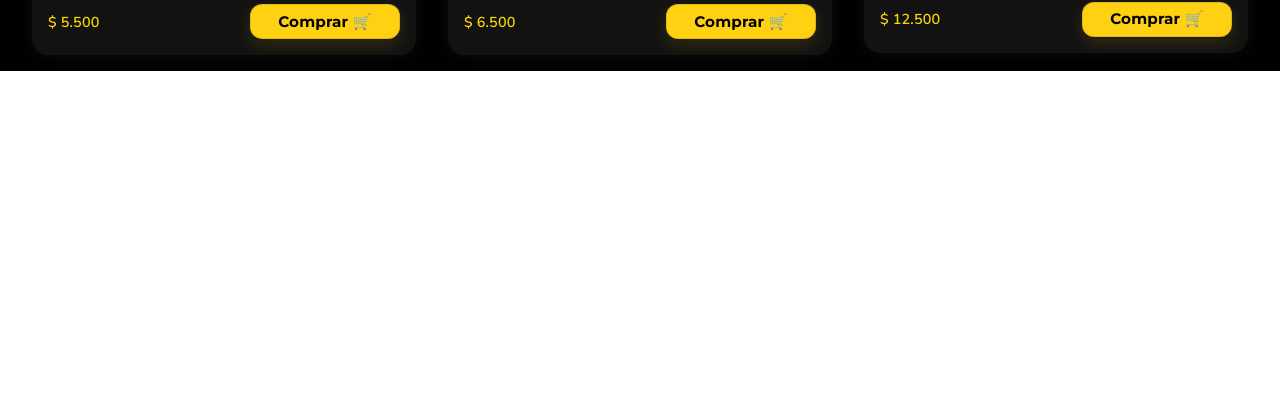
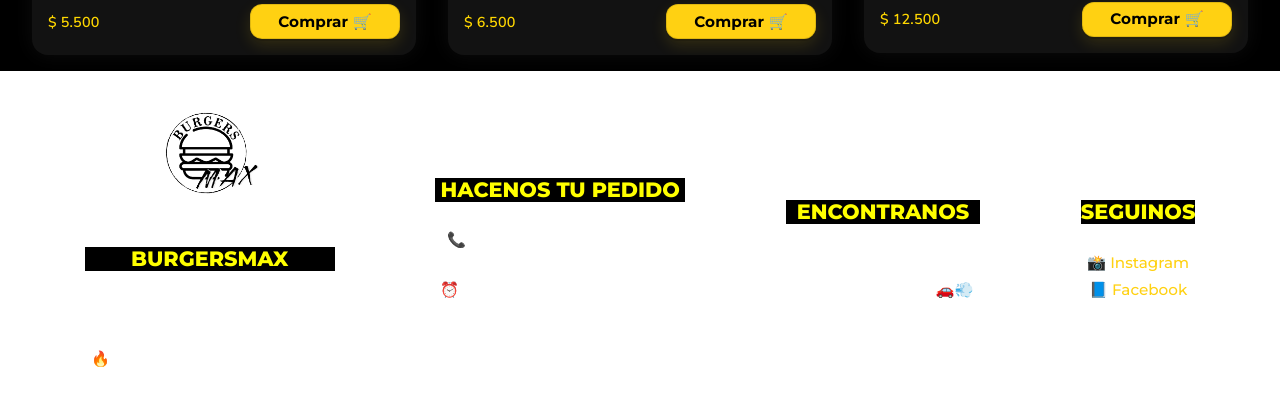
Before and after one commit to MaximoArielAranibe/burgersmax-web, a React (Vite) app: page / in a window 1280 px wide. Shown: the part 3018-3422 px from the top of the page. Before the commit the page ends 3089 px from the top, so only its background shows below. Built offline with nearby package versions, Linux system fonts and the light colour scheme.

Commit message:
Cambios visuales en el footer

```diff
--- /dev/null
+++ b/src/components/Footer.jsx
@@ -0,0 +1,52 @@
+import React from 'react'
+import '../styles/footer.scss'
+import logo from "../assets/BURGUERS-MAX-NEGATIVO.png"
+
+const Footer = () => {
+  return (
+    <footer className='footer'>
+      {/* Brand */}
+      <div className="footer__row footer__row__brand">
+        <img src={logo} className='footer__row__brand__img' alt="burgersmax_logo" />
+        <div className="footer__row__content">
+          <h4>BURGERSMAX</h4>
+          <p>Hamburguesas con tapa de asado</p>
+          <p>🔥 ¡Las mejores de Pergamino!</p>
+        </div>
+      </div>
+
+      {/* Contacto */}
+      <div className="footer__row footer__row__contact">
+        <div className="footer__row__content">
+          <h4>Hacenos tu pedido</h4>
+          <p><strong>📞 Tel/WhatsApp:</strong> +54 9 2477 451081</p>
+          <p><strong>⏰ Horarios:</strong> Jueves a Domingo 19:00 a 23:30</p>
+        </div>
+      </div>
+
+      {/* Ubicación */}
+      <div className="footer__row footer__row__about">
+        <div className="footer__row__content">
+          <h4>Encontranos</h4>
+          <p>Pergamino, Buenos Aires</p>
+          <p>Envíos a domicilio 🚗💨</p>
+        </div>
+      </div>
+
+      {/* Redes sociales */}
+      <div className="footer__row footer__row__social">
+        <div className="footer__row__content">
+          <h4>Seguinos</h4>
+          <p>
+            <a href="https://www.instagram.com" target="_blank" rel="noreferrer">📸 Instagram</a>
+          </p>
+          <p>
+            <a href="https://www.facebook.com" target="_blank" rel="noreferrer">📘 Facebook</a>
+          </p>
+        </div>
+      </div>
+    </footer>
+  )
+}
+
+export default Footer
--- a/src/components/Navbar.jsx
+++ b/src/components/Navbar.jsx
@@ -20,7 +20,7 @@ const Navbar = () => {
     <nav className="navbar">
       <div className="navbar__wrapper">
         <div className="navbar__logo">
-          <Link to='/' className="navbar__logo--text">BURGERS MAX</Link>
+          <Link to='/' className="navbar__logo--text" onClick={() =>window.scrollTo({top: 0, behavior:'smooth'})}>BURGERS MAX</Link>
         </div>
 
         <div className={`navbar__list ${menuOpen ? 'active' : ''}`}>
--- a/src/mocks/promos.json
+++ b/src/mocks/promos.json
@@ -1,23 +1,123 @@
 {
   "jueves": [
-    { "nombre": "1 Doble Oklahoma PROMO", "precio": 7000 },
-    { "nombre": "2 Triple Cheddar PROMO", "precio": 15500 },
-    { "nombre": "2 Doble Quesita PROMO", "precio": 14500 }
+    {
+      "nombre": "1 Doble Oklahoma PROMO",
+      "precio": 7000,
+      "markers": {
+        "hamburgesas": 1,
+        "medallones": 2
+      }
+    },
+    {
+      "nombre": "2 Triple Cheddar PROMO",
+      "precio": 15500,
+      "markers": {
+        "hamburgesas": 2,
+        "medallones": 6
+      }
+    },
+    {
+      "nombre": "2 Doble Quesita PROMO",
+      "precio": 14500,
+      "markers": {
+        "hamburgesas": 2,
+        "medallones": 4
+      }
+    }
   ],
   "viernes": [
-    { "nombre": "2 Doble Cheddar PROMO", "precio": 14500 },
-    { "nombre": "4 Simple Chedda PROMO r", "precio": 23000 },
-    { "nombre": "2 Doble panceta y bbq", "precio": 18000 }
+    {
+      "nombre": "2 Doble Cheddar PROMO",
+      "precio": 14500,
+      "markers": {
+        "hamburgesas": 2,
+        "medallones": 4
+      }
+    },
+    {
+      "nombre": "4 Simple Cheddar PROMO",
+      "precio": 23000,
+      "markers": {
+        "hamburgesas": 4,
+        "medallones": 4
+      }
+    },
+    {
+      "nombre": "2 Doble Panceta y BBQ PROMO",
+      "precio": 18000,
+      "markers": {
+        "hamburgesas": 2,
+        "medallones": 4
+      }
+    }
   ],
   "sabado": [
-    { "nombre": "2 Doble Cheddar PROMO", "precio": 14500 },
-    { "nombre": "2 Triple Cheddar PROMO", "precio": 17500 },
-    { "nombre": "2 Doble Quesita PROMO", "precio": 16500 },
-    { "nombre": "2 Doble Picante PROMO", "precio": 12500 }
+    {
+      "nombre": "2 Doble Cheddar PROMO",
+      "precio": 14500,
+      "markers": {
+        "hamburgesas": 2,
+        "medallones": 4
+      }
+    },
+    {
+      "nombre": "2 Triple Cheddar PROMO",
+      "precio": 17500,
+      "markers": {
+        "hamburgesas": 2,
+        "medallones": 6
+      }
+    },
+    {
+      "nombre": "2 Doble Quesita PROMO",
+      "precio": 16500,
+      "markers": {
+        "hamburgesas": 2,
+        "medallones": 4
+      }
+    },
+    {
+      "nombre": "2 Doble Picante PROMO",
+      "precio": 12500,
+      "markers": {
+        "hamburgesas": 2,
+        "medallones": 4
+      }
+    },
+    {
+      "nombre": "1 Doble CHEDDAR + PAPAS INDIVIDAULES PROMO",
+      "precio": 8500,
+      "markers": {
+        "hamburgesas": 1,
+        "medallones": 4,
+        "papas": 1
+      }
+    }
   ],
   "domingo": [
-    { "nombre": "2 Doble Cheddar PROMO", "precio": 14500 },
-    { "nombre": "2 Triple Cheddar PROMO", "precio": 17500 },
-    { "nombre": "1 Triple panceta y bbq PROMO", "precio": 9500 }
+    {
+      "nombre": "2 Doble Cheddar PROMO",
+      "precio": 14500,
+      "markers": {
+        "hamburgesas": 2,
+        "medallones": 4
+      }
+    },
+    {
+      "nombre": "2 Triple Cheddar PROMO",
+      "precio": 17500,
+      "markers": {
+        "hamburgesas": 2,
+        "medallones": 6
+      }
+    },
+    {
+      "nombre": "1 Triple Panceta y BBQ PROMO",
+      "precio": 9500,
+      "markers": {
+        "hamburgesas": 1,
+        "medallones": 3
+      }
+    }
   ]
 }
--- a/src/pages/Landing.jsx
+++ b/src/pages/Landing.jsx
@@ -9,6 +9,7 @@ import img1Desktop from '../assets/landing-image-7-large.jpg';
 import img2Desktop from '../assets/landing-image-6-grande.jpg';
 import img3Desktop from '../assets/landing-image-3.jpg';
 import Products from './Products';
+import Footer from '../components/Footer';
 
 const slides = [
   { mobile: img1Mobile, desktop: img1Desktop, position: "55%", size: "cover", positionDesktop: "calc(220px - 20%) calc(60%)", sizeDesktop: "cover" },
@@ -62,6 +63,7 @@ const Landing = () => {
       <section>
         <Products />
       </section>
+      <Footer />
     </main>
   );
 };
--- a/src/pages/Promos.jsx
+++ b/src/pages/Promos.jsx
@@ -4,15 +4,29 @@ import promosPorDia from "../mocks/promos.json";
 import { useCart } from "../context/CartContext.jsx";
 import "../styles/products.scss";
 
+// Utilidad para formatear precios en ARS
 const fmtARS = (n) =>
-  n.toLocaleString("es-AR", { style: "currency", currency: "ARS", maximumFractionDigits: 0 });
+  n.toLocaleString("es-AR", {
+    style: "currency",
+    currency: "ARS",
+    maximumFractionDigits: 0,
+  });
 
 // Combos fijos que siempre están disponibles
 const combosFijos = [
   { nombre: "2 Dobles Cheddar + Bandeja de Papas con Cheddar", precio: 19500 },
-  { nombre: "2 Dobles Cheddar + Bandeja de Papas con Cheddar y Panceta", precio: 20500 },
-  { nombre: "2 Panceta & BBQ Triples + Bandeja de Papas con Cheddar y Panceta", precio: 25500 },
-  { nombre: "2 Dobles Cheddar Picante + Bandeja de Papas con Cheddar y Panceta", precio: 19000 },
+  {
+    nombre: "2 Dobles Cheddar + Bandeja de Papas con Cheddar y Panceta",
+    precio: 20500,
+  },
+  {
+    nombre: "2 Panceta & BBQ Triples + Bandeja de Papas con Cheddar y Panceta",
+    precio: 25500,
+  },
+  {
+    nombre: "2 Dobles Cheddar Picante + Bandeja de Papas con Cheddar y Panceta",
+    precio: 19000,
+  },
   { nombre: "2 Completas Triples + Bandeja de Papas con Cheddar", precio: 24500 },
   { nombre: "2 Completas Dobles + Bandeja de Papas con Cheddar", precio: 21500 },
 ];
@@ -21,6 +35,7 @@ export const Promos = () => {
   const [dia, setDia] = useState(new Date().getDay());
   const { addToCart } = useCart();
 
+  // Mapeo explícito de días
   const diasMap = useMemo(
     () => ({
       0: "domingo",
@@ -38,7 +53,10 @@ export const Promos = () => {
   const todosPromos = [...promosDelDia, ...combosFijos];
 
   const handleAdd = (promo, index) => {
-    const id = `promo-${index}-${promo.nombre.replace(/\s+/g, "-").toLowerCase()}`;
+    const id =
+      promo.id ||
+      `promo-${index}-${promo.nombre.replace(/\s+/g, "-").toLowerCase()}`;
+
     addToCart({
       id,
       name: promo.nombre,
@@ -49,8 +67,13 @@ export const Promos = () => {
   };
 
   return (
-    <section className="promos" style={{ maxWidth: 900, margin: "0 auto", padding: "16px" }}>
-      <header style={{ display: "flex", alignItems: "center", gap: 12, marginBottom: 16 }}>
+    <section
+      className="promos"
+      style={{ maxWidth: 900, margin: "0 auto", padding: "16px" }}
+    >
+      <header
+        style={{ display: "flex", alignItems: "center", gap: 12, marginBottom: 16 }}
+      >
         <h2 style={{ margin: 0 }}>
           {nombreDia
             ? `Promos de ${nombreDia.charAt(0).toUpperCase() + nombreDia.slice(1)}`
@@ -71,10 +94,17 @@ export const Promos = () => {
       </header>
 
       {todosPromos.length ? (
-        <ul style={{ listStyle: "none", padding: 0, display: "grid", gap: 12 }}>
+        <ul
+          style={{
+            listStyle: "none",
+            padding: 0,
+            display: "grid",
+            gap: 12,
+          }}
+        >
           {todosPromos.map((promo, i) => (
             <li
-              key={`promo-${i}`}
+              key={promo.id || `promo-${i}`}
               style={{
                 display: "grid",
                 gridTemplateColumns: "1fr auto",
@@ -89,7 +119,9 @@ export const Promos = () => {
             >
               <div style={{ minWidth: 0 }}>
                 <div style={{ fontWeight: 800 }}>{promo.nombre}</div>
-                <div style={{ color: "#6b7280", fontWeight: 700 }}>{fmtARS(promo.precio)}</div>
+                <div style={{ color: "#6b7280", fontWeight: 700 }}>
+                  {fmtARS(promo.precio)}
+                </div>
               </div>
               <button
                 onClick={() => handleAdd(promo, i)}
--- /dev/null
+++ b/src/styles/footer.scss
@@ -0,0 +1,107 @@
+@import 'variables.scss';
+
+.footer {
+  max-width: 100%;
+  display: flex;
+  flex-flow: row wrap;
+  height: auto;
+  padding: 2rem 1rem;
+  justify-content: space-evenly;
+  align-items: center;
+
+  // Propiedades del contenedor principal
+  color: $white;
+  gap: 2rem;
+  @include montserrat(500);
+
+  // ⭐️ AÑADIDO: Necesario para que el pseudo-elemento se posicione correctamente
+  position: relative;
+  overflow: hidden;
+
+  // ⚠️ ELIMINADAS del .footer principal:
+  // background-color: $background-color;
+  // background: url(../assets/landing-image-6-small.jpg) fixed 50% -20%;
+  // filter: blur(2px);
+
+  // ⭐️ NUEVO: Pseudo-Elemento para el Fondo Desenfoque (Blurred Background)
+  &::before {
+    content: '';
+    position: absolute;
+    top: 0;
+    left: 0;
+    width: 100%;
+    height: 100%;
+
+    // Propiedades del fondo movidas aquí
+    background-color: $background-color;
+    background-image: url(../assets/landing-image-6-small.jpg);
+    background-attachment: fixed;
+    background-position: 50% -20%;
+    background-size: cover;
+
+    filter: blur(2px); // 🎯 Filtro aplicado solo al fondo
+    z-index: -1; // Esto lo empuja detrás del contenido
+  }
+
+  &__row {
+    max-width: 250px;
+    text-align: center;
+    display: flex;
+    flex-flow: column nowrap;
+    align-items: center;
+    justify-content: flex-start;
+
+    &__brand {
+      &__img {
+        width: 100px;
+        height: 100px;
+        object-fit: contain;
+        margin-bottom: 1rem;
+      }
+    }
+
+    &__content {
+      h4 {
+
+        font-size: 1.3rem;
+        font-weight: 800;
+        color: yellow; // título en color de acento
+        text-transform: uppercase;
+        background-color: black;
+      }
+
+      p {
+        margin: 0.25rem 0;
+        font-size: 0.95rem;
+        line-height: 1.5;
+        color: lighten($white, 10%);
+        text-decoration: underline;
+      }
+
+      a {
+        color: $button-color; // links también en color acento
+        font-weight: 500;
+        text-decoration: none;
+        transition: all 0.3s ease;
+
+        &:hover {
+          color: lighten($button-color, 15%);
+          text-decoration: underline;
+        }
+      }
+    }
+  }
+}
+
+/* Mobile first */
+@media (max-width: 768px) {
+  .footer {
+    flex-flow: column nowrap;
+    align-items: center;
+    text-align: center;
+
+    &__row {
+      max-width: 100%;
+    }
+  }
+}
```
Also changed, not shown: src/pages/Orders.jsx (+22 -9 lines), src/mocks/products.json (line endings or trailing spaces).
